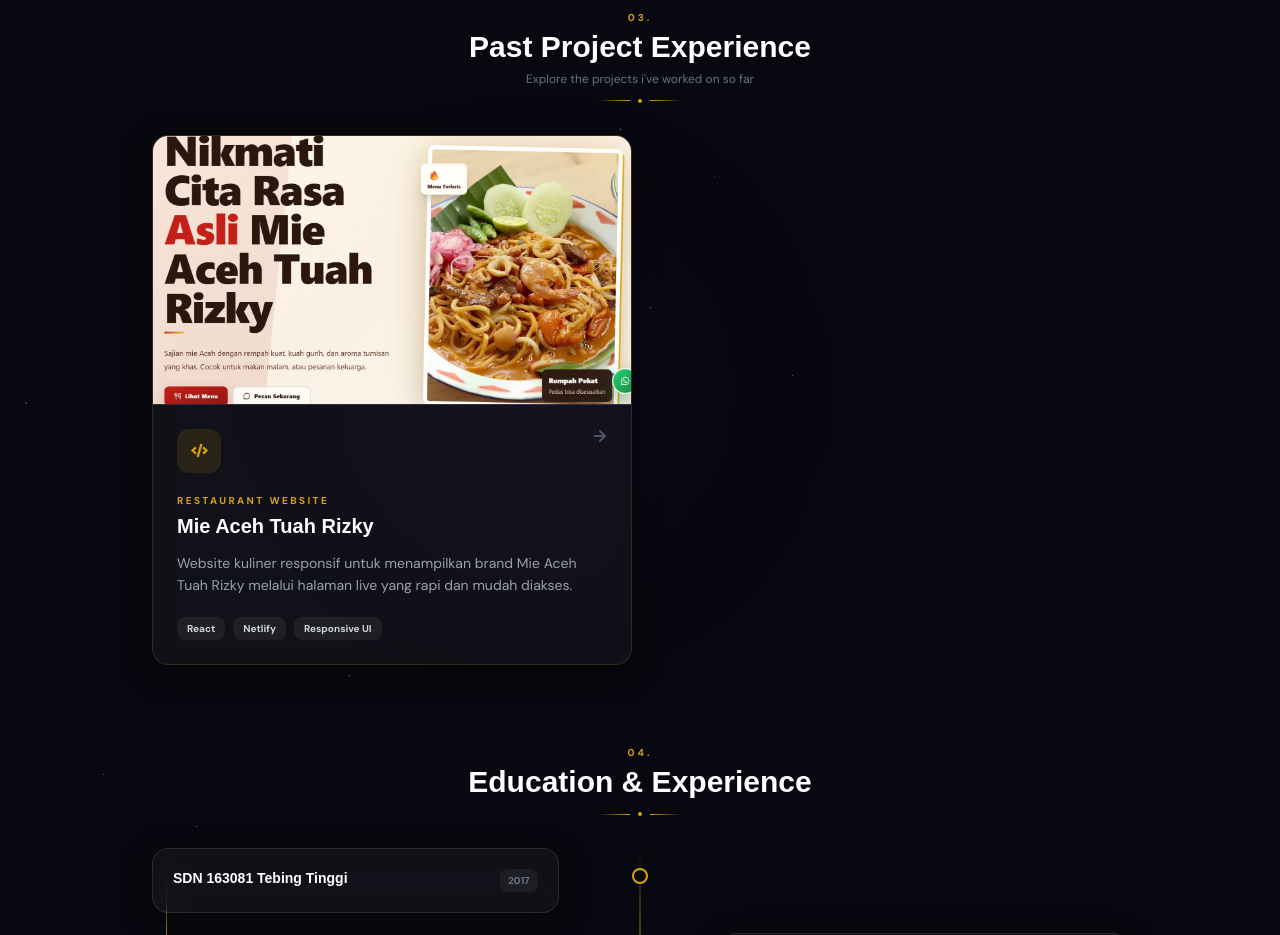
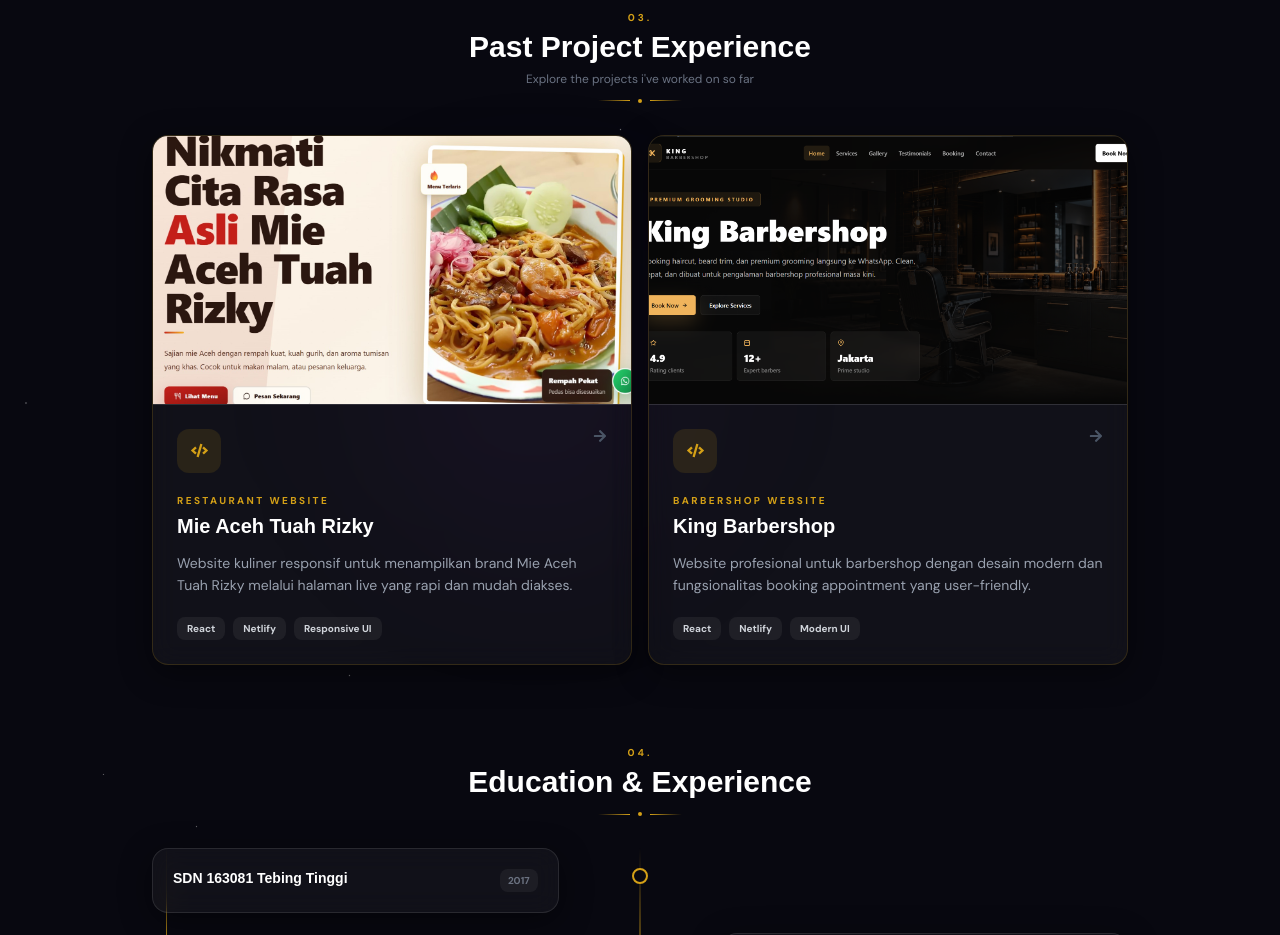
Before and after one commit to elfathan12/my-project, a React (Vite) app: page / in a window 1280 px wide. Shown: the part 1580-2515 px from the top of the page. Built offline with nearby package versions, Linux system fonts and the light colour scheme; a web font is replaced by a local one.

Commit message:
Add King Barbershop project to portfolio

```diff
--- a/src/App.jsx
+++ b/src/App.jsx
@@ -9,6 +9,7 @@ import { DiJavascript1, DiPhp, DiJava, DiPostgresql, DiMysql } from 'react-icons
 import { BsBootstrap } from 'react-icons/bs';
 import fotoProfil from './assets/foto-rafif.png';
 import webMieAcehTuahRizky from './assets/web-mieacehtuahrizky.png';
+import webKingBarbershopJkt from './assets/web-kingbarbershopjkt.png';
 
 const defaultRevealOptions = {};
 
@@ -159,6 +160,14 @@ export default function App() {
       href: 'https://mieacehtuahrizky.netlify.app/',
       image: webMieAcehTuahRizky,
       tech: ['React', 'Netlify', 'Responsive UI'],
+    },
+    {
+      title: 'King Barbershop',
+      role: 'Barbershop Website',
+      description: 'Website profesional untuk barbershop dengan desain modern dan fungsionalitas booking appointment yang user-friendly.',
+      href: 'https://kingbarbershopjkt.netlify.app/',
+      image: webKingBarbershopJkt,
+      tech: ['React', 'Netlify', 'Modern UI'],
     },
   ];
 
```
Also changed, not shown: src/assets/web-kingbarbershopjkt.png (added).
